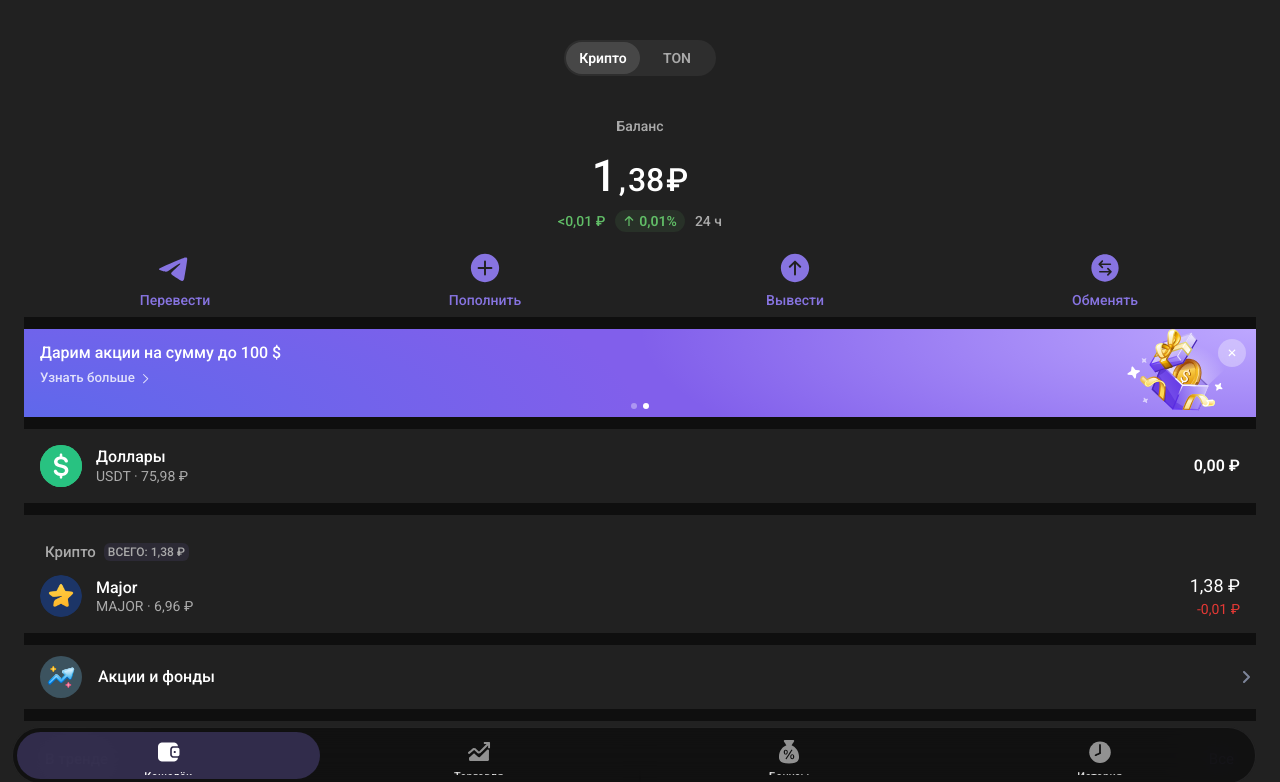
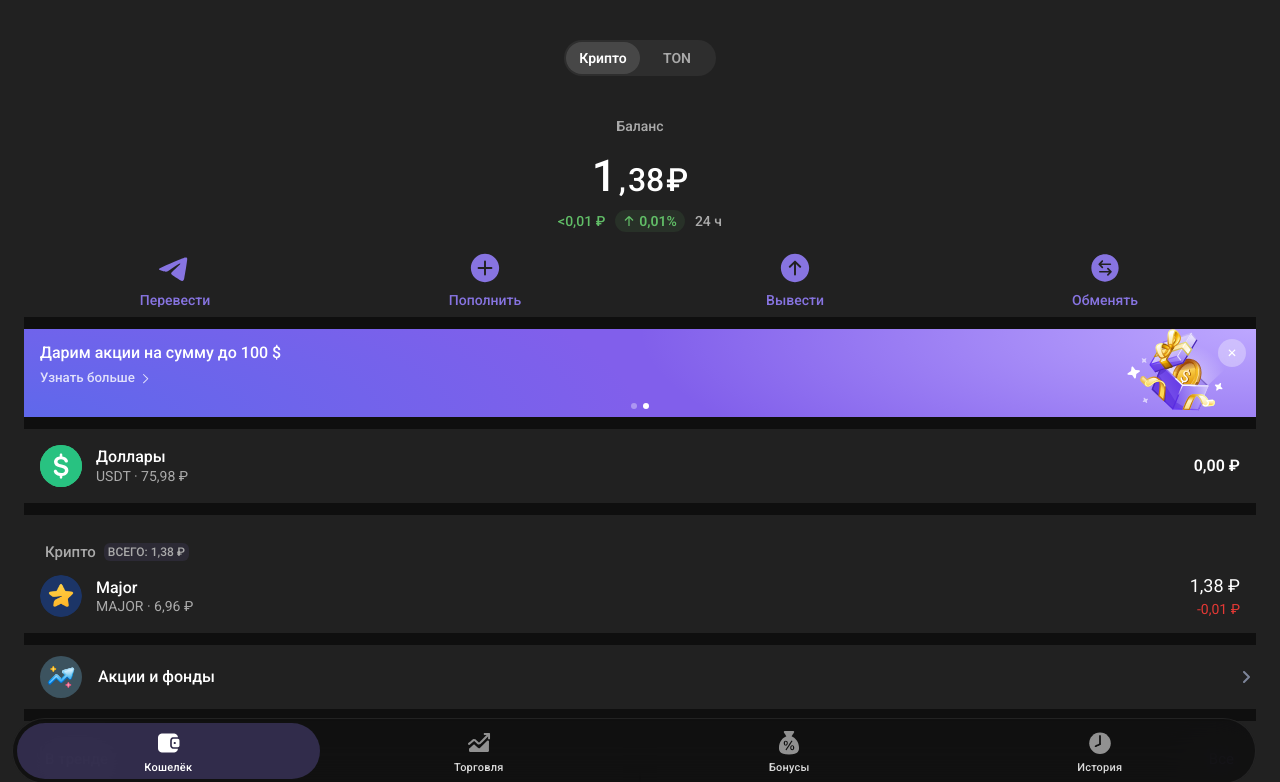
Before and after one commit to mrlvvan/walletone, a React (Create React App) app: page / in a window 1280 px wide. Shown: the top 782 px of the page. Built offline with nearby package versions, Linux system fonts and the light colour scheme; no server answers.

Commit message:
Update TabBar.css

```diff
--- a/src/components/TabBar.css
+++ b/src/components/TabBar.css
@@ -47,8 +47,8 @@
   position: relative;
   display: block;
   width: 100%;
-  height: 57px;
-  min-height: 57px;
+  height: 66px;
+  min-height: 66px;
   padding: var(--container-padding);
   background: var(--tg-theme-secondary-bg-color);
   border: 1px solid rgba(255, 255, 255, 0.08);
@@ -120,11 +120,11 @@
   min-width: 0;
 }
 
-/* Один таб: высота 49px */
+/* Один таб: высота 57px (иконка 28 + gap 4 + текст 14 + padding) */
 .o7k40 {
   min-width: 0;
-  height: 49px;
-  min-height: 49px;
+  height: 57px;
+  min-height: 57px;
   display: flex;
   flex-direction: column;
   align-items: center;
```
